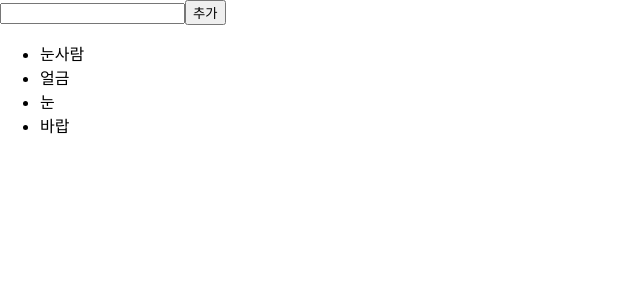
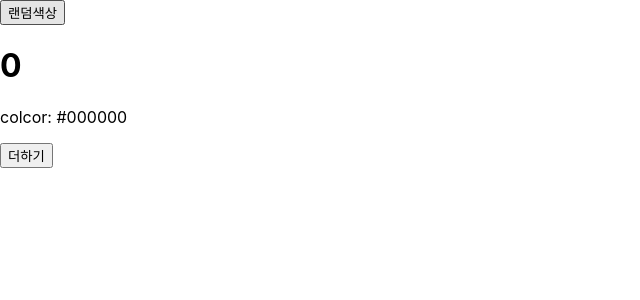
Before and after one commit to sundoforce/hello-react, a React (Create React App) app: page / in a window 1280 px wide. Shown: the top 300 px of the page, without its empty margins (0-640 px from the left). Built offline with nearby package versions, Linux system fonts and the light colour scheme.

Commit message:
#7.3 LifeCycle

```diff
--- a/src/App.js
+++ b/src/App.js
@@ -1,10 +1,29 @@
 import React, { Component } from 'react';
-import IterationSample from './IterationSample';
+import LifeCycleSample from './LifeCycleSample';
+
+function getRandomColor() {
+  return '#' + Math.floor(Math.random() * 16777215).toString(16);
+}
+
+
 class App extends Component {
+  state = {
+    color: '#000000'
+  }
+
+  handleClick = () => {
+    this.setState({
+      color: getRandomColor()
+    });
+  }
+
   render() {
     return (
-      <IterationSample/>
-    );
+      <div>
+        <button onClick={this.handleClick}>랜덤색상</button>
+        <LifeCycleSample color={this.state.color}/>
+      </div>
+    )
   }
 }
 
--- /dev/null
+++ b/src/LifeCycleSample.js
@@ -0,0 +1,81 @@
+import React, { Component } from 'react';
+
+class LifeCycleSample extends Component {
+    state = {
+        number: 0,
+        color: null,
+    }
+
+    myRef = null;
+
+    constructor(props) {
+        super(props);
+        console.log('constructor');
+    }
+
+    static getDerivedStateFromProps(nextProps, prevState) {
+        console.log('getDrivedStateFromPropos');
+        if (nextProps.color !== prevState.color) {
+            return { color: nextProps.color };
+        }
+        return null;
+    }
+
+    componentDidMount() {
+        console.log('componentDidMount');
+    }
+
+    shouldComponentUpdate(nextProps, nextState) {
+        console.log('shouldComponentUpdate', nextProps, nextState);
+        return nextState.number % 10 !== 4;
+    }
+
+    componentWillUnmount() {
+        console.log('componentWillUnmount');
+    }
+
+    handleClick = () => {
+        this.setState({
+            number: this.state.number + 1
+        });
+    }
+
+    getSnapshotBeforeUpdate(prevProps, prevState) {
+        console.log('getSnapshotBeforeUpdate');
+        if (prevProps.color !== this.props.color) {
+            return this.myRef.style.color;
+        }
+        return null;
+    }
+
+    componentDidUpdate(prevProps, prevState, snapshot) {
+        console.log('compoentDidUpdate', prevProps, prevState);
+
+        if (snapshot) {
+            console.log('없데이트되기 직전 색상', snapshot);
+        }
+    }
+
+    render() {
+        console.log('render');
+
+        const style = {
+            color: this.props.color
+        };
+
+        return (
+            <div>
+                <h1 style={style} ref={ref => this.myRef=ref}>
+                    {this.state.number}
+                </h1>
+                <p>colcor: {this.state.color}</p>
+                <button onClick={this.handleClick}>
+                    더하기
+                </button>
+
+            </div>
+        )
+    }
+}
+
+export default LifeCycleSample;
```
